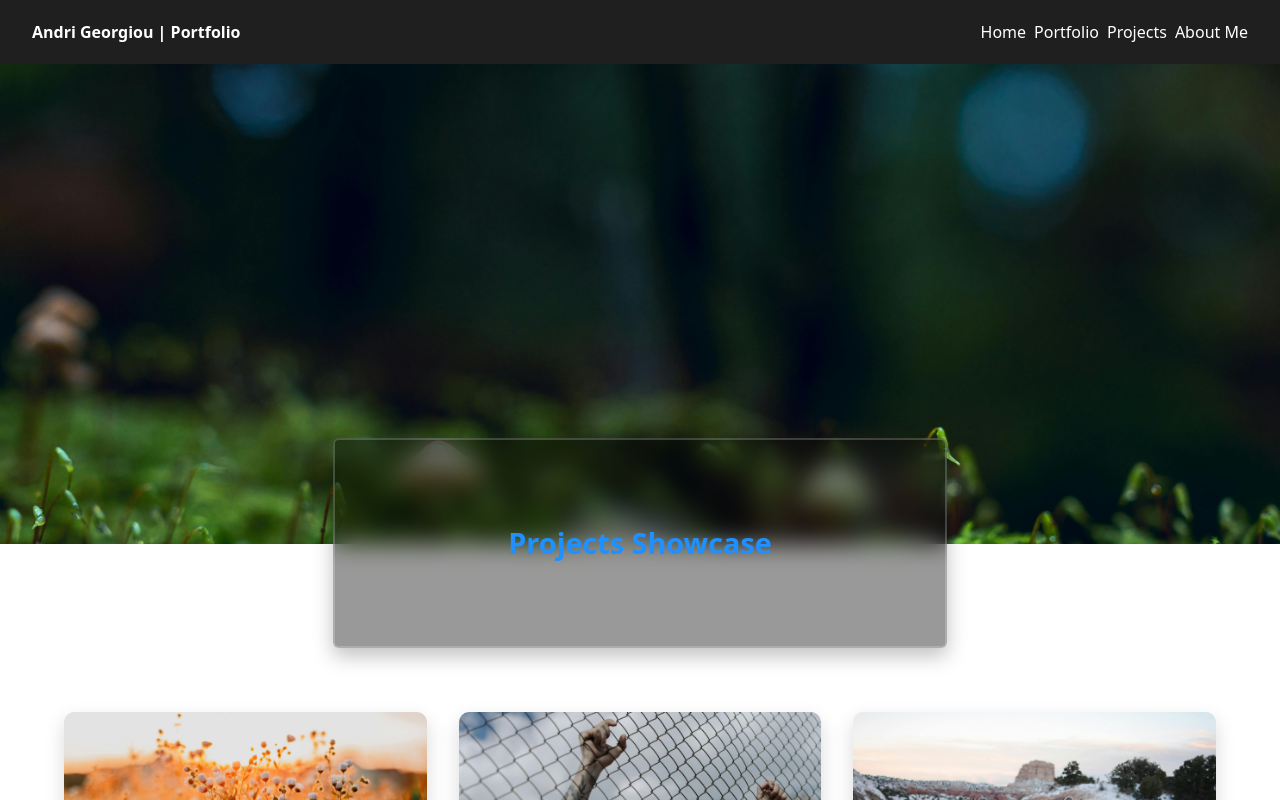
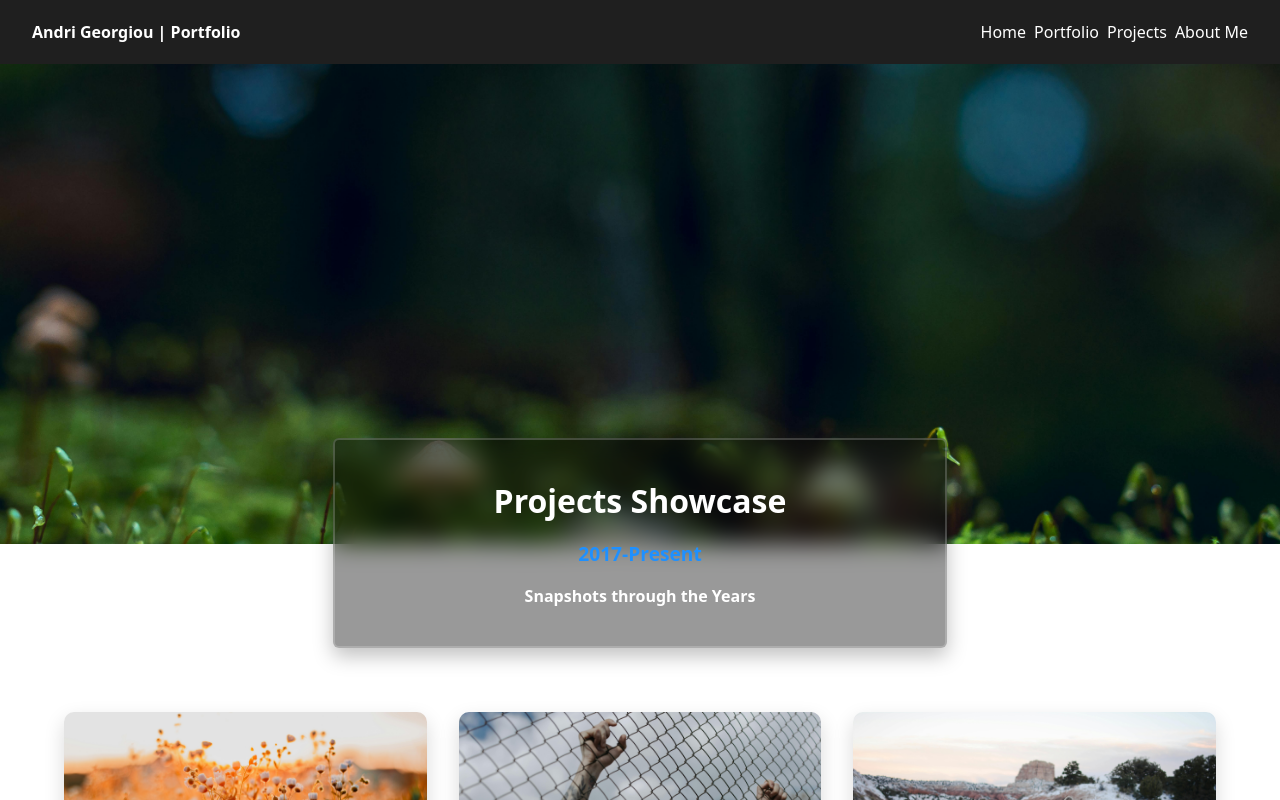
Before and after one commit to VictorySpecificationII/flowersbythebed-photography, a React (Vite) app: page /projects in a window 1280 px wide. Shown: the top 800 px of the page. Built offline with nearby package versions, Linux system fonts and the light colour scheme.

Commit message:
text in projects divider clamp to the box

```diff
--- a/src/modules/Projects.jsx
+++ b/src/modules/Projects.jsx
@@ -45,7 +45,9 @@ export default function ProjectsSection() {
 
 {/* Glassy rectangle bridging Parallax and Projects */}
 <div className="projects-divider">
-  <h2>Projects Showcase</h2>
+  <h1>Projects Showcase</h1>
+  <h2>2017-Present</h2>
+  <h3>Snapshots through the Years</h3>
 </div>
 
 
--- a/src/modules/submodules/Projects/Projects.css
+++ b/src/modules/submodules/Projects/Projects.css
@@ -165,6 +165,7 @@
   z-index: 1;
 
   display: flex;
+  flex-direction: column;    /* stack children vertically */
   justify-content: center;
   align-items: center;
   color: white;
@@ -216,3 +217,13 @@
   }
   .projects-divider h2 { font-size: 1.2rem; }
 }
+
+.projects-divider h1 {
+  font-size: clamp(1.5rem, 5vw, 2rem);
+}
+.projects-divider h2 {
+  font-size: clamp(1rem, 3vw, 1.2rem);
+}
+.projects-divider h3 {
+  font-size: clamp(0.8rem, 2.5vw, 1rem);
+}
```
